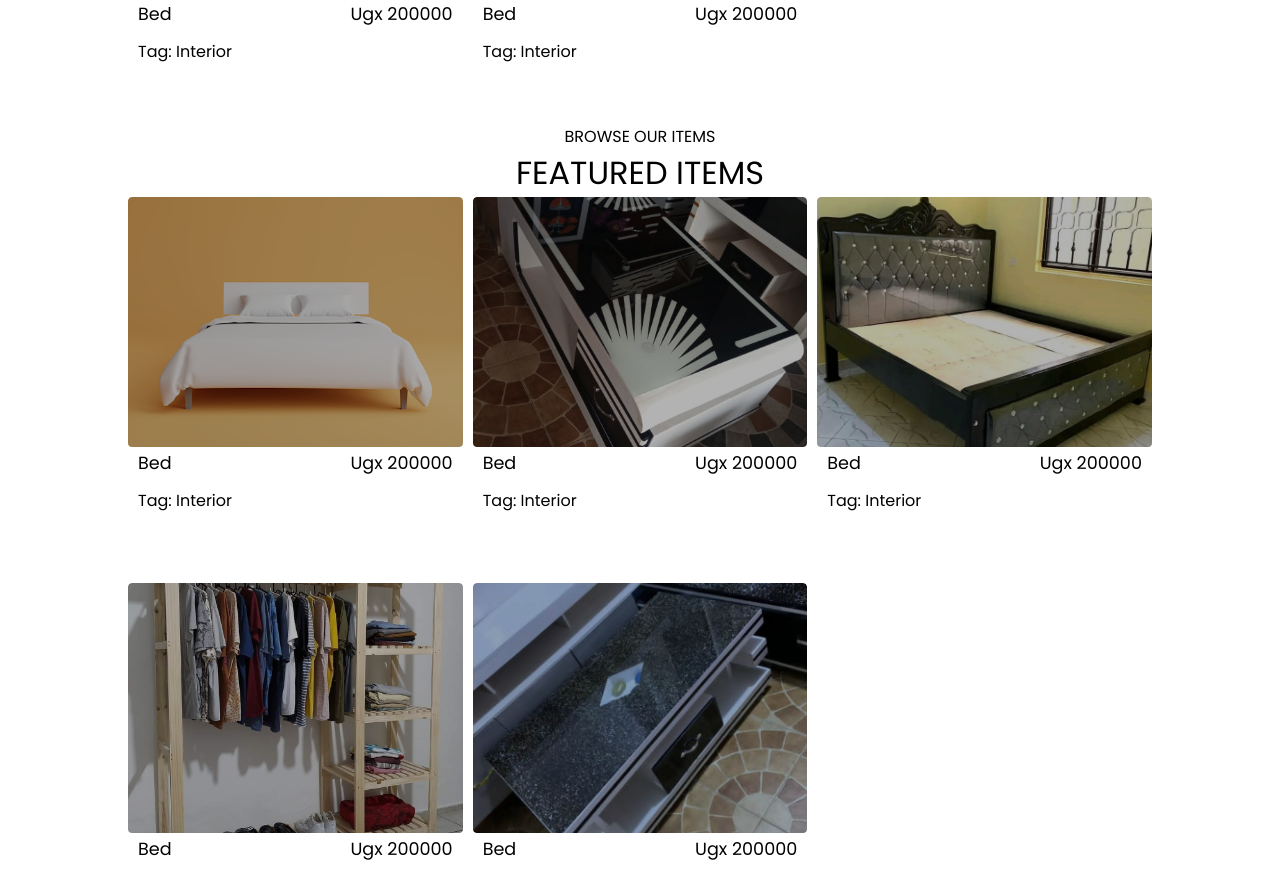
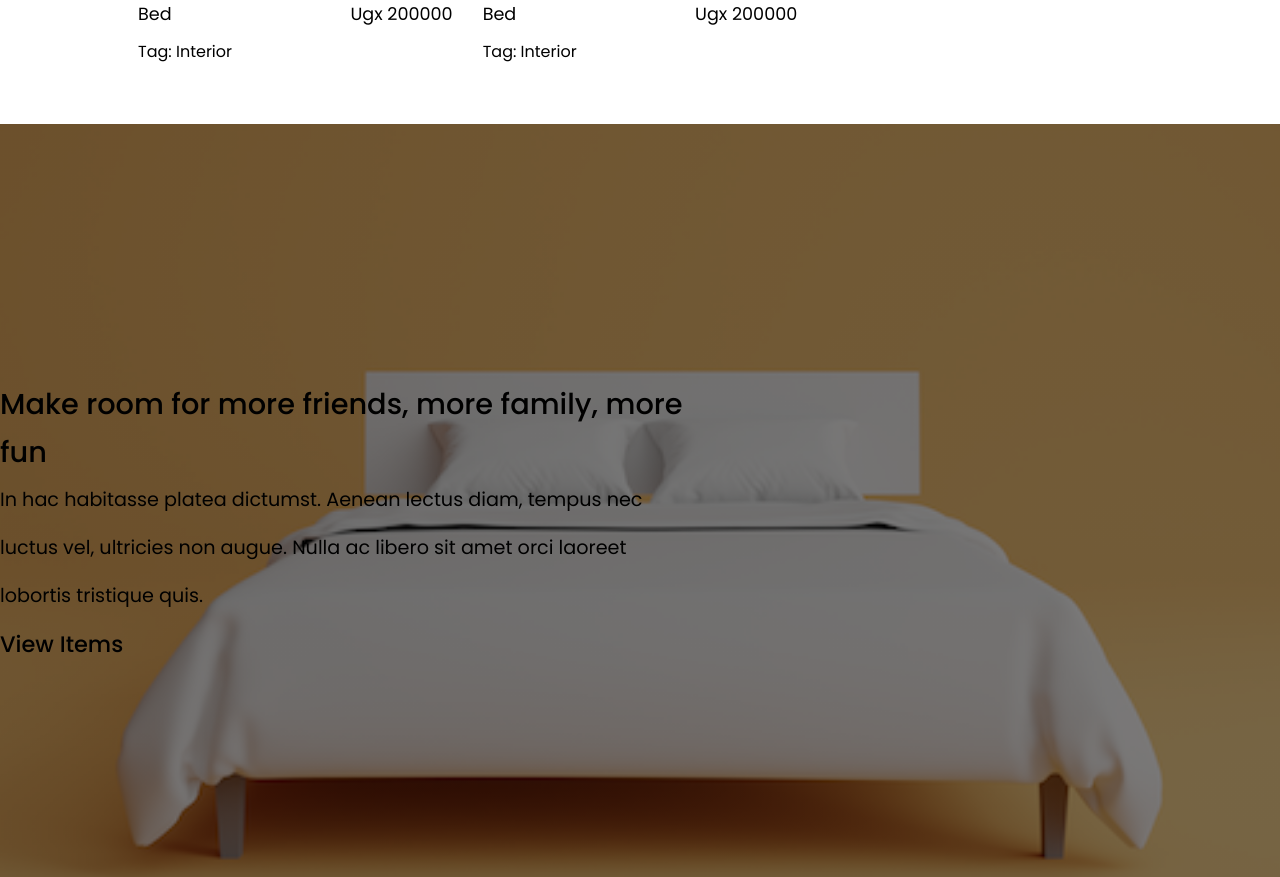
Before and after one commit to isiagi/gereka_store, a React (Vite) app: page / in a window 1280 px wide. Shown: the part 1905-2782 px from the top of the page. Built offline with nearby package versions, Linux system fonts and the light colour scheme.

Commit message:
adds design banner

```diff
--- /dev/null
+++ b/src/components/room/Room.jsx
@@ -0,0 +1,19 @@
+import "./room.css";
+
+function Room() {
+  return (
+    <div className="room__container">
+      <div className="room__wrapper">
+        <h2>Make room for more friends, more family, more fun</h2>
+        <p>
+          In hac habitasse platea dictumst. Aenean lectus diam, tempus nec
+          luctus vel, ultricies non augue. Nulla ac libero sit amet orci laoreet
+          lobortis tristique quis.
+        </p>
+        <h3>View Items</h3>
+      </div>
+    </div>
+  );
+}
+
+export default Room;
--- /dev/null
+++ b/src/components/room/room.css
@@ -0,0 +1,19 @@
+.room__container {
+  min-height: 100vh;
+  background: linear-gradient(rgba(0, 0, 0, 0.5), rgba(0, 0, 0, 0.5)),
+    url("../../assets/images/1.png") no-repeat center;
+  background-size: cover;
+  display: flex;
+  align-items: center;
+}
+
+.room__wrapper {
+    max-width: 700px;
+    font-size: 1.2em;
+    /* color: #fff; */
+    line-height: 3rem;
+}
+
+.room__wrapper h2, h3 {
+    font-weight: 500;
+}
--- a/src/components/show/index.jsx
+++ b/src/components/show/index.jsx
@@ -1,10 +1,12 @@
 import React from 'react'
+import Room from '../room/Room'
 import Show from './Show'
 
 const Index = () => {
   return (
     <div>
         <Show heading={'ESSENTIAL ITEMS'}/>
+        <Room />
         <Show heading={'FEATURED ITEMS'}/>
     </div>
   )
```
